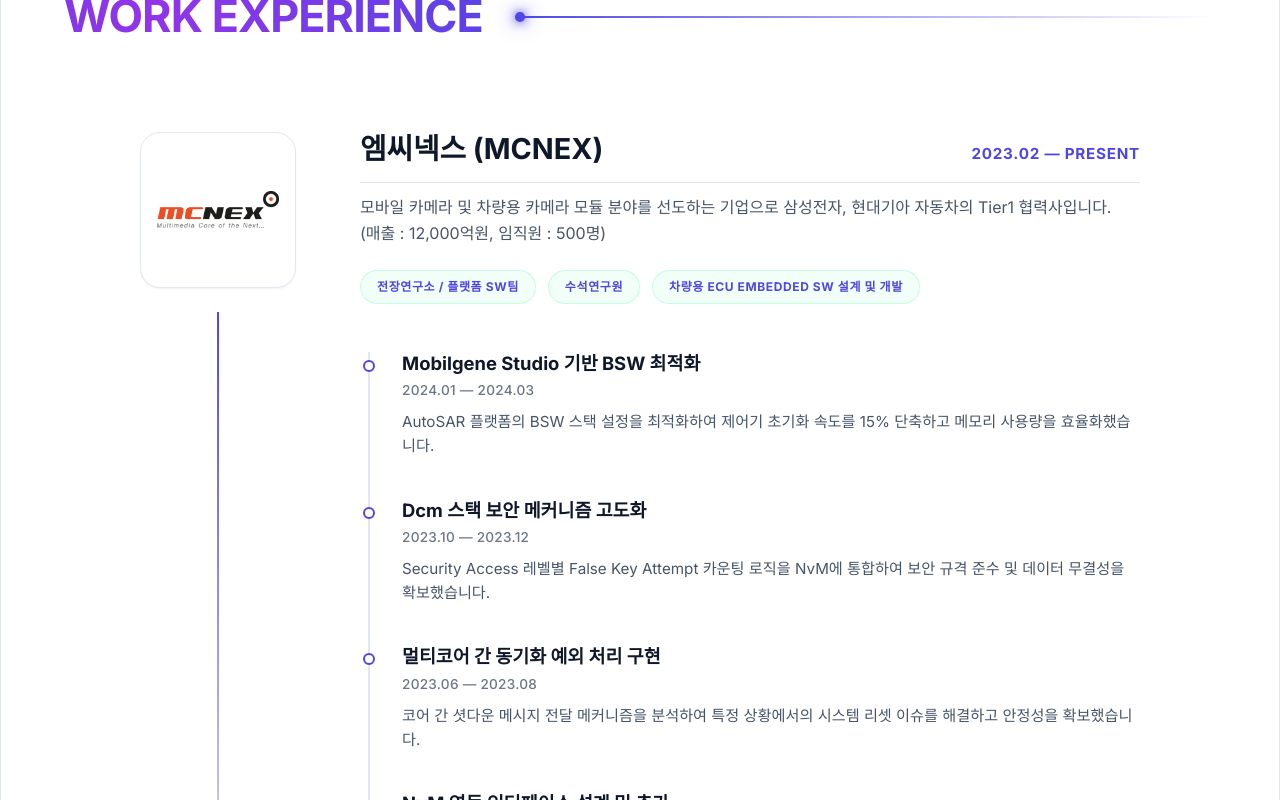
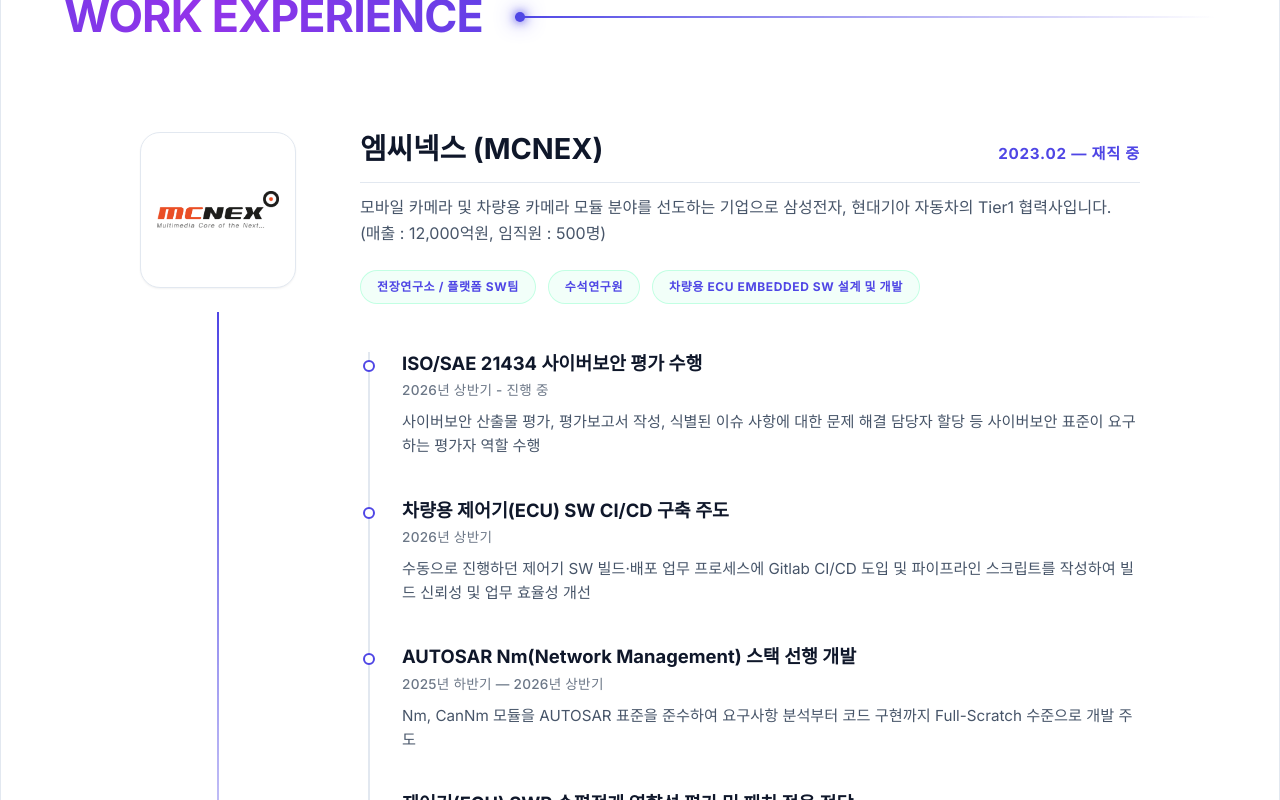
Before and after one commit to TimerOverflow/Hyun9_Portfolio, a React (Vite) app: page / in a window 1280 px wide. Shown: the part 2000-2800 px from the top of the page. Built offline with nearby package versions, Linux system fonts and the light colour scheme.

Commit message:
feat: Update experience contents #2

```diff
--- a/src/data/portfolioData.js
+++ b/src/data/portfolioData.js
@@ -3,7 +3,7 @@
     name: "정현구",
     englishName: "Hyungu Jeong",
     role: "Embedded / Software Engineer",
-    description: "안녕하세요 14년 차 임베디드 소프트웨어 엔지니어입니다. AUTOSAR 기반 개발 및 CI/CD 파이프라인 구축에 강점을 가지고 있습니다.",
+    description: "안녕하세요 AUTOSAR 기반 차량용 제어기(ECU), 산업용 제어 시스템 개발과 ASPICE 프로세스 경험을 두루 갖춘 임베디드 소프트웨어 전문가입니다",
     github: "https://github.com/TimerOverflow",
     phone: "010-4720-9421",
     email: "38400bps@gmail.com"
@@ -11,7 +11,7 @@
   experience: [
     {
       id: 1,
-      period: "2023.02 — PRESENT",
+      period: "2023.02 — 재직 중",
       company: "엠씨넥스 (MCNEX)",
       dept: "전장연구소 / 플랫폼 SW팀",
       role: "수석연구원",
@@ -20,29 +20,29 @@
       description: "모바일 카메라 및 차량용 카메라 모듈 분야를 선도하는 기업으로 삼성전자, 현대기아 자동차의 Tier1 협력사입니다. \n(매출 : 12,000억원, 임직원 : 500명)",
       achievements: [
         {
-          date: "2024.01 — 2024.03",
-          title: "Mobilgene Studio 기반 BSW 최적화",
-          desc: "AutoSAR 플랫폼의 BSW 스택 설정을 최적화하여 제어기 초기화 속도를 15% 단축하고 메모리 사용량을 효율화했습니다."
+          date: "2026년 상반기 - 진행 중",
+          title: "ISO/SAE 21434 사이버보안 평가 수행",
+          desc: "사이버보안 산출물 평가, 평가보고서 작성, 식별된 이슈 사항에 대한 문제 해결 담당자 할당 등 사이버보안 표준이 요구하는 평가자 역할 수행"
         },
         {
-          date: "2023.10 — 2023.12",
-          title: "Dcm 스택 보안 메커니즘 고도화",
-          desc: "Security Access 레벨별 False Key Attempt 카운팅 로직을 NvM에 통합하여 보안 규격 준수 및 데이터 무결성을 확보했습니다."
+          date: "2026년 상반기",
+          title: "차량용 제어기(ECU) SW CI/CD 구축 주도",
+          desc: "수동으로 진행하던 제어기 SW 빌드·배포 업무 프로세스에 Gitlab CI/CD 도입 및 파이프라인 스크립트를 작성하여 빌드 신뢰성 및 업무 효율성 개선"
         },
         {
-          date: "2023.06 — 2023.08",
-          title: "멀티코어 간 동기화 예외 처리 구현",
-          desc: "코어 간 셧다운 메시지 전달 메커니즘을 분석하여 특정 상황에서의 시스템 리셋 이슈를 해결하고 안정성을 확보했습니다."
+          date: "2025년 하반기 — 2026년 상반기",
+          title: "AUTOSAR Nm(Network Management) 스택 선행 개발",
+          desc: "Nm, CanNm 모듈을 AUTOSAR 표준을 준수하여 요구사항 분석부터 코드 구현까지 Full-Scratch 수준으로 개발 주도"
         },
         {
-          date: "2023.04 — 2023.05",
-          title: "NvM 연동 인터페이스 설계 및 추가",
-          desc: "제어기 주요 파라미터 상태 보존을 위한 NvM 관리 스택을 설계하고 상위 어플리케이션과의 인터페이스를 구현했습니다."
+          date: "2025년 중반기 — 진행 중",
+          title: "제어기(ECU) SWP 수평전개 영향성 평가 및 패치 적용 전담",
+          desc: "현대오토에버의 AUTOSAR 플랫폼 개선 수평전개 처리를 전담하여, 영향성을 분석하고 패치를 적용하여 SWP(Software Platform) 품질 개선"
         },
         {
-          date: "2023.02 — 2023.03",
-          title: "HKMC 플랫폼 수평 전개 검토",
-          desc: "차세대 제어기 플랫폼의 수평 전개 타당성을 검토하고 초기 빌드 환경을 구축하여 양산 개발의 기틀을 마련했습니다."
+          date: "2023년 상반기 — 진행 중",
+          title: "HKMC 바디 도메인 제어기(ECU) SW개발 및 양산배포",
+          desc: "AUTOSAR 기반 OTA·HSM 기능을 지원하는 제어기 SW개발. ASPICE 프로세스에 따라 4개 차종 양산 업무 수행 및 후속 차종 개발 업무 수행"
         }
       ]
     },
@@ -57,29 +57,24 @@
       description: "산업용 제어시스템을 연구·개발 및 제조하는 기업으로, 공조·환경제어 분야에서 시장 점유율 1위(40%) 업체입니다. \n(매출 : 70억원, 임직원 : 35명)",
       achievements: [
         {
-          date: "2018.06 — 2023.12",
-          title: "CNC 보드 공유 제어 장치 시스템 개발",
-          desc: "다중 하드웨어 인터페이스 간의 실시간 공유 제어 로직을 구현하여 시스템 안정성을 30% 향상시켰으며, 100% 독자 기술로 상용화에 성공했습니다."
+          date: "2012년 상반기 — 퇴사",
+          title: "레거시 코드 리팩터링",
+          desc: "하드웨어에 의존적인 코드와 어플리케이션 제어 로직이 혼재 되어 있던 기존 레거시 코드를 유형에 따라 분리하고, 자체 개발한 라이브러리 모듈 적용하여 리팩토링 수행. 코드 품질, 동작 안정성을 개선하고 파생되는 프로젝트의 생산성 향상"
         },
         {
-          date: "2015.01 — 2017.12",
-          title: "범용 Modbus Multi Master 중계기 설계",
-          desc: "산업용 통신 프로토콜 간의 병목 현상을 해결하기 위한 효율적인 데이터 버퍼링 알고리즘을 구축하여 신뢰성 높은 데이터 중계를 구현했습니다."
+          date: "2012년 상반기 — 퇴사",
+          title: "임베디드 소프트웨어 라이브러리 개발",
+          desc: "가나다라"
         },
         {
-          date: "2012.05 — 2014.05",
-          title: "삼성 실내 공기질 센서 모듈 펌웨어 개발",
-          desc: "미세먼지 및 가스 센서의 데이터를 정밀하게 보정하는 알고리즘을 구현하여 측정 오차 범위를 5% 이내로 줄였습니다."
+          date: "2013년 히반기 — 2014년 하반기",
+          title: "HMI(Human Machine Interface) SW 개발 주도",
+          desc: "7인치 터치스크린, RGB565 컬러 디스플레이, SD카드 마운트(FATFS), USB Mass Storage Class 기반 On-board nandflash 접근 기능을 지원하는 MCU 기반의 HMI SW 개발"
         },
         {
-          date: "2013.01 — 2013.12",
-          title: "산업용 HMI GUI 엔진 최적화",
-          desc: "제한된 리소스의 MCU 환경에서 부드러운 화면 전환을 위해 프레임 버퍼 관리 로직을 리팩토링하여 UI 응답 속도를 개선했습니다."
-        },
-        {
-          date: "2012.02 — 2012.12",
-          title: "MCU 하드웨어 브링업 및 드라이버 구축",
-          desc: "신규 타겟 보드의 UART, SPI, I2C 등 주요 페리페럴 드라이버를 풀스크래치로 구현하여 개발 생산성을 높였습니다."
+          date: "2012년 상반기 — 퇴사",
+          title: "산업용 제어 시스템 SW 개발",
+          desc: "다양한 종류의 주문형 임베디드 보드 브링업 및 "
         }
       ]
     }
```
